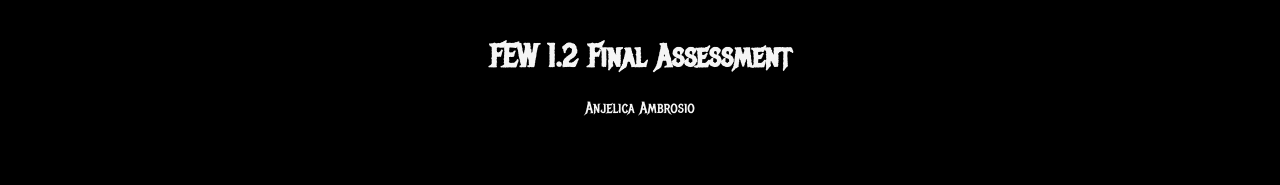
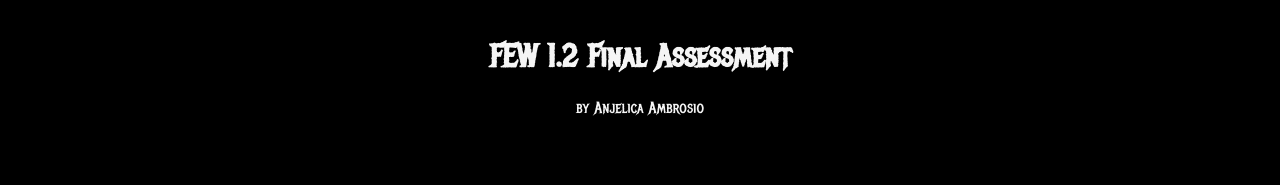
Before and after one commit to reikamoon/few1.2_final, a React (Create React App) app: page / in a window 1280 px wide. Shown: the top 185 px of the page. Built offline with nearby package versions, Linux system fonts and the light colour scheme.

Commit message:
fixed typo

```diff
--- a/src/components/Header/Header.js
+++ b/src/components/Header/Header.js
@@ -6,7 +6,7 @@ function Header() {
         <div className="Header">
       <header>
         <h1>FEW 1.2 Final Assessment</h1>
-        <div className="Header-Subtitle">Anjelica Ambrosio</div>
+        <div className="Header-Subtitle">by Anjelica Ambrosio</div>
       </header>
     </div>
 
```
